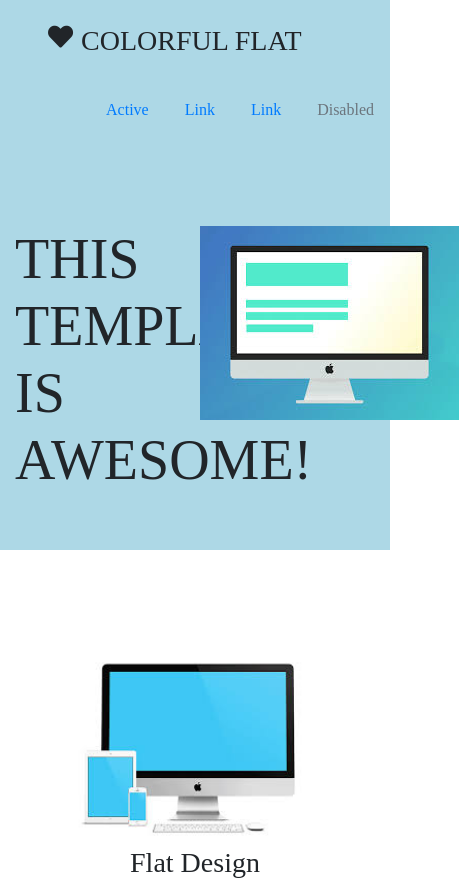
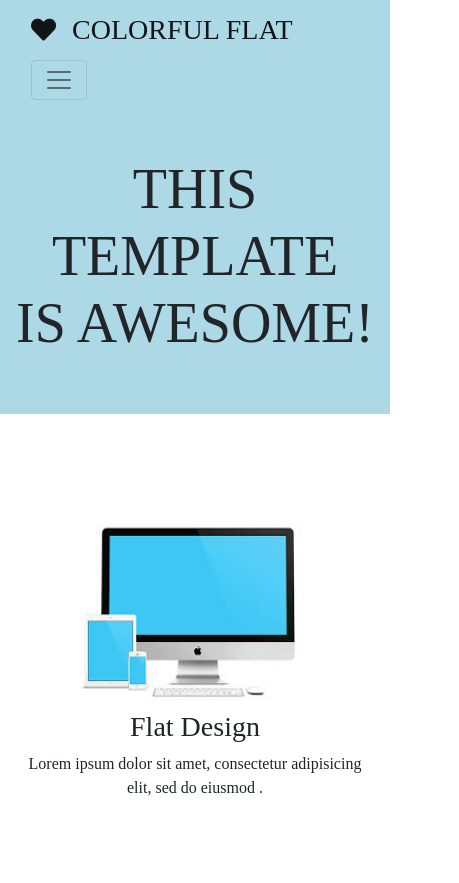
Before and after one commit to waleadalazzani/bootStrapPSDReplica, a plain HTML site: page index.html in a window 390 px wide. Shown: the top 883 px of the page, 459 px wide, since content can reach past the window. Drawn offline with nearby package versions, Linux system fonts and the light colour scheme.

Commit message:
new commit

```diff
--- a/css/main.css
+++ b/css/main.css
@@ -2,12 +2,12 @@
 	font-size: 25px;
 }
 
-.nav {
-	background-color: lightblue;
-}
+/*.navOne {
+	float: right!important;
+}*/
 
 .lightblue {
-	background-color: lightblue;
+	background-color: lightblue!important;
 }
 
 img.imgOne {
--- a/index.html
+++ b/index.html
@@ -22,30 +22,36 @@
 	<body>
 		<div class="container-fluid">
 			<div class="lightblue row">
-				<i class="fas fa-heart d-inline-block pr-2 pt-4 pl-5"></i>
-				<h3 class="text-uppercase d-inline-block pt-4">colorful flat</h3>
-				<ul class="mb-5 nav d-inline-block pt-4 ml-auto">
-				  <li class="nav-item d-inline-block">
-				    <a class="nav-link active" href="#">Active</a>
+				<div class="col-12">
+				<nav class="lightblue navbar navbar-expand-lg navbar-light bg-light">
+				  <a class="navbar-brand" href="#"><i class="fas fa-heart d-inline-block mr-3"></i><h3 class="text-uppercase d-inline-block">colorful flat</h3></a>
+				  <button class="navbar-toggler" type="button" data-toggle="collapse" data-target="#navbarNav" aria-controls="navbarNav" aria-expanded="false" aria-label="Toggle navigation">
+				    <span class="navbar-toggler-icon"></span>
+				  </button>
+				  <div class="collapse navbar-collapse" id="navbarNav">
+				    <ul class="ml-auto navbar-nav">
+				      <li class="nav-item active">
+				        <a class="nav-link" href="#">Home <span class="sr-only">(current)</span></a>
 				      </li>
-				  <li class="nav-item d-inline-block">
-				    <a class="nav-link" href="#">Link</a>
+				      <li class="nav-item">
+				        <a class="nav-link" href="#">Features</a>
 				      </li>
-				  <li class="nav-item d-inline-block">
-				    <a class="nav-link" href="#">Link</a>
+				      <li class="nav-item">
+				        <a class="nav-link" href="#">Pricing</a>
 				      </li>
-				  <li class="nav-item d-inline-block">
+				      <li class="nav-item">
 				        <a class="nav-link disabled" href="#">Disabled</a>
 				      </li>
 				    </ul>
-
-
+				  </div>
+				</nav>
+			</div>
 				<div class="container mb-5">
 				  	<div class="row">
-				  		<div class="col-2 mr-4 col-sm-4">
-				    <h1 class="align-middle text-uppercase d-inline-block display-4 pr-4 mt-5">this template <br> is awesome!</h1></div>
-				    <div class="col-2 ml-5 col-sm-4">
-				    <img class="ml-5 d-inline-block mt-5 mb-5" src="img/imac.jpg" alt="imac">
+				  		<div class="col-12 mr-4 col-md-4">
+				    <h1 class="text-center align-middle text-uppercase d-inline-block display-4 pr-md-4 mt-5">this template <br> is awesome!</h1></div>
+				    <div class="col-0 ml-5 col-md-4">
+				    <img class="ml-5 d-none d-md-inline-block mt-5 mb-5" src="img/imac.jpg" alt="imac">
 				</div>
 				</div>
 			  </div>
@@ -115,7 +121,9 @@
 						<div class="col-3 mb-5 mt-5">
 							<img class="imgTwo w-100" src="img/parrotHead.jpg" alt="parrot head up image">
 					</div>
-					<button class="mb-5 btn-lg text-center offset-5">SHOW MORE</button>
+					<div class="col-12 text-center">
+					<button class="mb-5 btn-lg">SHOW MORE</button>
+				</div>
 				</div>
 
 
@@ -139,8 +147,8 @@
 				quis nostrud exercitation ullamco laboris nisi ut aliquip ex ea commodo
 				consequat. Duis aute irure dolor in reprehenderit in voluptate velit esse
 				cillum dolore eu fugiat nulla pariatur. </p>
-				<button class="btn-lg btn-primary ml-5">SHOW MORE</button>
-				<img class="imgRight mb-5 mr-5" src="img/browser.jpg" alt="browser window">
+				<button class="btn-lg btn-primary ml-5 mb-2">SHOW MORE</button>
+				<img class="imgRight mt-5 mb-5 mr-5" src="img/browser.jpg" alt="browser window">
 				</div>
 			</div>
 			<div class="teamRow row text-center">
@@ -259,21 +267,21 @@
 					</form>
 					<hr>
 				</div>
-				<div class="col-5 offset-2">
+				<div class="col-12 col-md-5 offset-md-2 text-center">
 					<button type="button" class="btn btn-secondary mt-5" data-toggle="tooltip" data-placement="top" title="Tooltip on top">
 					  <i class="tBtn fab fa-twitter-square"></i>
 					</button>
-					<button type="button" class="btn btn-secondary ml-2 mt-5" data-toggle="tooltip" data-placement="right" title="Tooltip on right">
+					<button type="button" class="btn btn-secondary ml-0 ml-md-2 mt-5" data-toggle="tooltip" data-placement="right" title="Tooltip on right">
 					  <i class="fBtn fab fa-facebook-square"></i>
 					</button>
-					<button type="button" class="btn btn-secondary ml-2 mt-5" data-toggle="tooltip" data-placement="bottom" title="Tooltip on bottom">
+					<button type="button" class="btn btn-secondary ml-0 ml-md-2 mt-5" data-toggle="tooltip" data-placement="bottom" title="Tooltip on bottom">
 					  <i class="htmlBtn fab fa-html5"></i>
 					</button>
-					<button type="button" class="btn btn-secondary ml-2 mt-5" data-toggle="tooltip" data-placement="left" title="Tooltip on left">
+					<button type="button" class="btn btn-secondary ml-0 ml-md-2 mt-5" data-toggle="tooltip" data-placement="left" title="Tooltip on left">
 					  <i class="fkrBtn fab fa-flickr"></i>
 					</button>
 				</div>
-				<div class="col-5 pt-3">
+				<div class="col-md-5 pt-3 d-none d-md-inline-block">
 					<h5 class="mt-5"><span class="tan">Bloom Web design</span> <span class="lightGrey">CopyRight &#169; 2013. &#124; Powerred By </span><span class="tan">WordPress</span> </h5>
 				</div>
 			</div>
```
Lines whose indentation alone changed are shown as unchanged.
